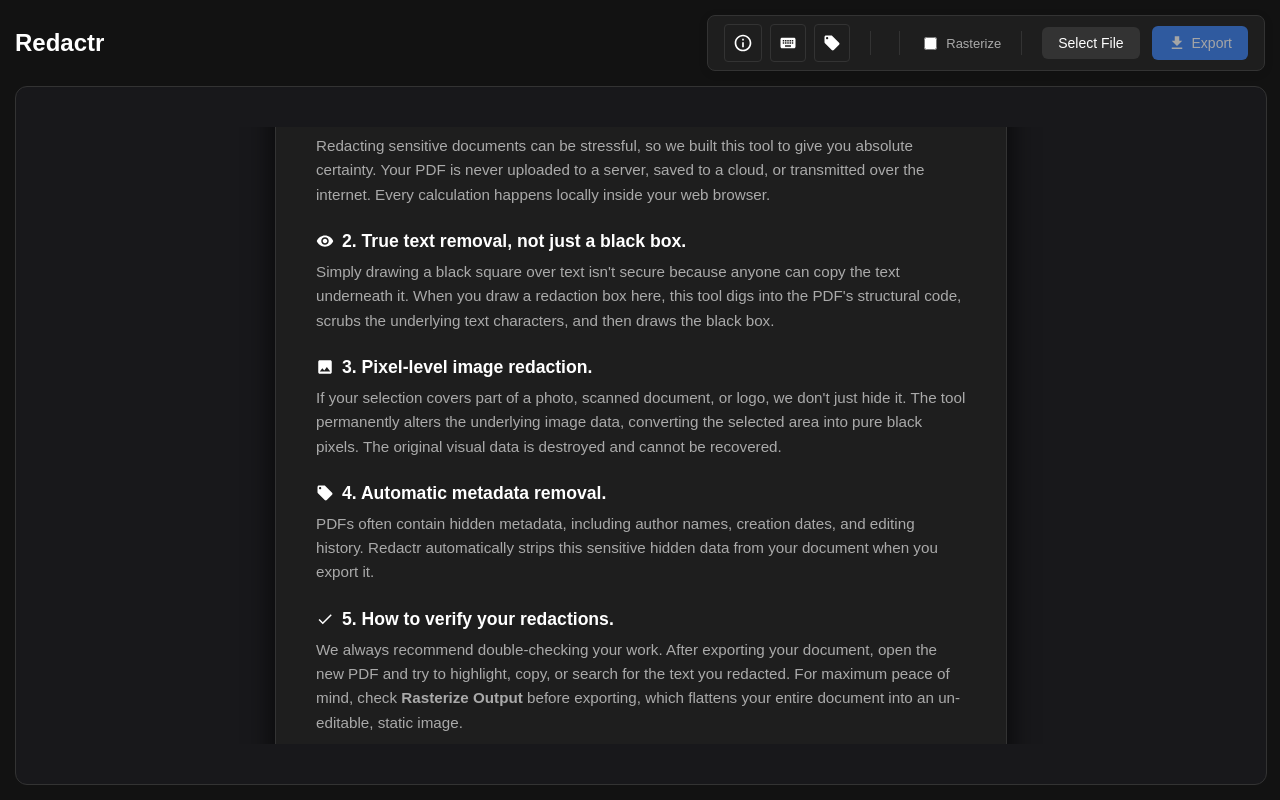
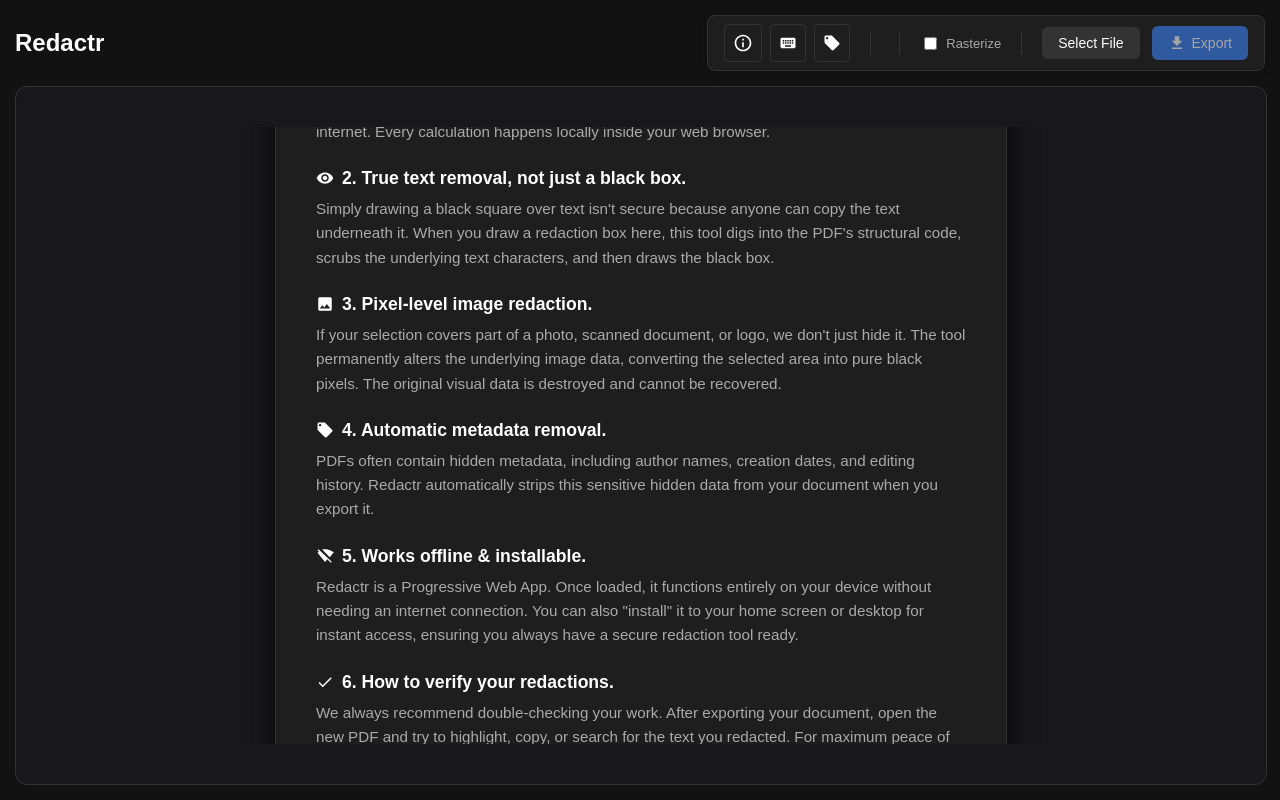
Before and after one commit to DameonL/Redactr, a Preact app: page / in a window 1280 px wide. Built offline with nearby package versions, Linux system fonts and the light colour scheme.

Commit message:
Added information about offline availability

```diff
--- a/src/components/Icons.tsx
+++ b/src/components/Icons.tsx
@@ -24,5 +24,6 @@
   Trash: () => <svg width="18" height="18" viewBox="0 0 24 24" fill="currentColor"><path d="M6 19c0 1.1.9 2 2 2h8c1.1 0 2-.9 2-2V7H6v12zM19 4h-3.5l-1-1h-5l-1 1H5v2h14V4z"/></svg>,
   Save: () => <svg width="18" height="18" viewBox="0 0 24 24" fill="currentColor"><path d="M17 3H5c-1.11 0-2 .9-2 2v14c0 1.1.89 2 2 2h14c1.1 0 2-.9 2-2V7l-4-4zm-5 16c-1.66 0-3-1.34-3-3s1.34-3 3-3 3 1.34 3 3-1.34 3-3 3zm3-10H5V5h10v4z"/></svg>,
   Upload: () => <svg width="18" height="18" viewBox="0 0 24 24" fill="currentColor"><path d="M9 16h6v-6h4l-7-7-7 7h4v6zm-4 2h14v2H5v-2z"/></svg>,
-  Plus: () => <svg width="18" height="18" viewBox="0 0 24 24" fill="currentColor"><path d="M19 13h-6v6h-2v-6H5v-2h6V5h2v6h6v2z"/></svg>
+  Plus: () => <svg width="18" height="18" viewBox="0 0 24 24" fill="currentColor"><path d="M19 13h-6v6h-2v-6H5v-2h6V5h2v6h6v2z"/></svg>,
+  WifiOff: () => <svg width="18" height="18" viewBox="0 0 24 24" fill="currentColor"><path d="M23.64 7c-.45-.34-4.93-4-11.64-4-1.32 0-2.55.14-3.69.38L18.43 13.5 23.64 7zM3.22 3L2 4.22l2 2C2.05 7.53 2.01 7.56 2 7.57L12 20l3.05-3.81 4.73 4.73 1.22-1.22L3.22 3z"/></svg>
 };
--- a/src/components/InfoDialog.tsx
+++ b/src/components/InfoDialog.tsx
@@ -37,7 +37,12 @@
         </div>
 
         <div className={styles.infoSection}>
-          <h3><Icons.Check /> 5. How to verify your redactions.</h3>
+          <h3><Icons.WifiOff /> 5. Works offline & installable.</h3>
+          <p>Redactr is a Progressive Web App. Once loaded, it functions entirely on your device without needing an internet connection. You can also "install" it to your home screen or desktop for instant access, ensuring you always have a secure redaction tool ready.</p>
+        </div>
+
+        <div className={styles.infoSection}>
+          <h3><Icons.Check /> 6. How to verify your redactions.</h3>
           <p>We always recommend double-checking your work. After exporting your document, open the new PDF and try to highlight, copy, or search for the text you redacted. For maximum peace of mind, check <strong>Rasterize Output</strong> before exporting, which flattens your entire document into an un-editable, static image.</p>
         </div>
 
--- a/vite.config.js
+++ b/vite.config.js
@@ -11,7 +11,7 @@
       registerType: 'autoUpdate',
       includeAssets: ['favicon.ico', 'apple-touch-icon.png'],
       manifest: {
-        name: 'Redactr - Online PDF Redaction',
+        name: 'Redactr - PDF Redaction',
         short_name: 'Redactr',
         description: 'Redact sensitive information from PDFs entirely in your browser.',
         theme_color: '#ffffff',
```
